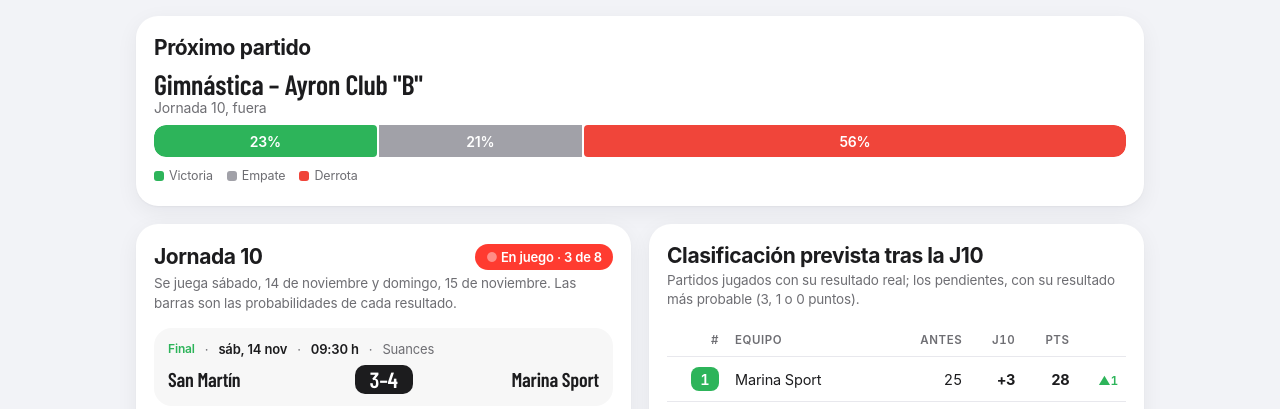
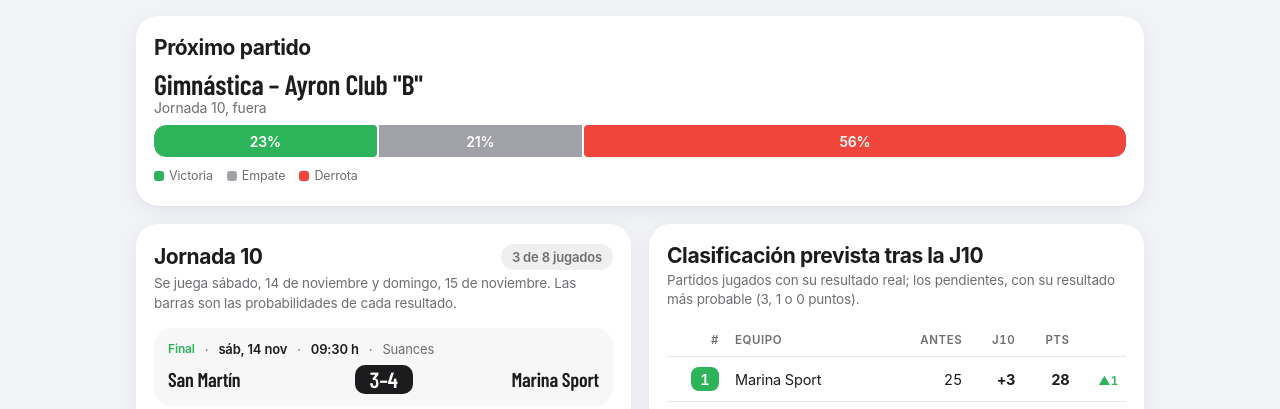
Before and after one commit to Katxirulo/ayronalevinb, a plain HTML site: page index.html in a window 1280 px wide. Shown: the part 363-772 px from the top of the page. Drawn offline with nearby package versions, Linux system fonts and the light colour scheme.

Commit message:
Add files via upload

```diff
--- a/index.html
+++ b/index.html
@@ -999,8 +999,13 @@ jornada,local,visitante,goles_local,goles_visitante
     document.getElementById('t-clas-jornada').textContent = 'Clasificación prevista tras la J' + J;
     document.getElementById('th-jornada').textContent = 'J' + J;
     const est = document.getElementById('estado-jornada');
-    est.textContent = hechos === 0 ? 'Por jugar' : hechos === ps.length ? 'Terminada' : `En juego · ${hechos} de ${ps.length}`;
-    est.className = 'estado-j' + (hechos > 0 && hechos < ps.length ? ' vivo' : '');
+    // Rojo «En juego» solo si hay algún partido disputándose ahora; si no, cuántos se han jugado
+    const vivos = ps.filter((p) => enJuego(p)).length;
+    est.textContent = vivos ? `En juego · ${vivos} ${vivos === 1 ? 'partido' : 'partidos'}`
+      : hechos === ps.length ? 'Terminada'
+      : hechos === 0 ? 'Por jugar'
+      : `${hechos} de ${ps.length} jugados`;
+    est.className = 'estado-j' + (vivos ? ' vivo' : '');
     const dias = [...new Set(ps.map((p) => p.cal.fecha).filter(Boolean))].sort();
     document.getElementById('nota-jornada').textContent = dias.length
       ? 'Se juega ' + dias.map((d) => fecha(d, fmtDiaLargo)).join(' y ') + '. Las barras son las probabilidades de cada resultado.'
```
